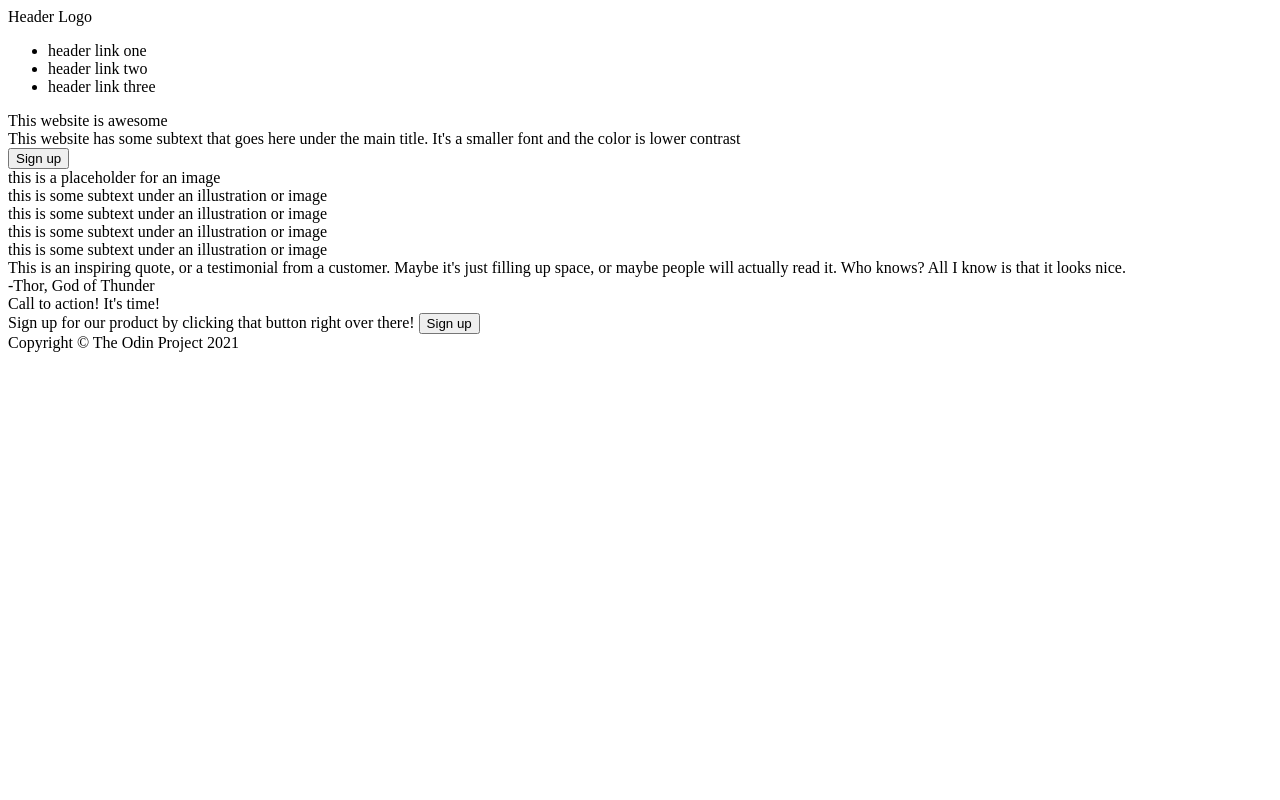
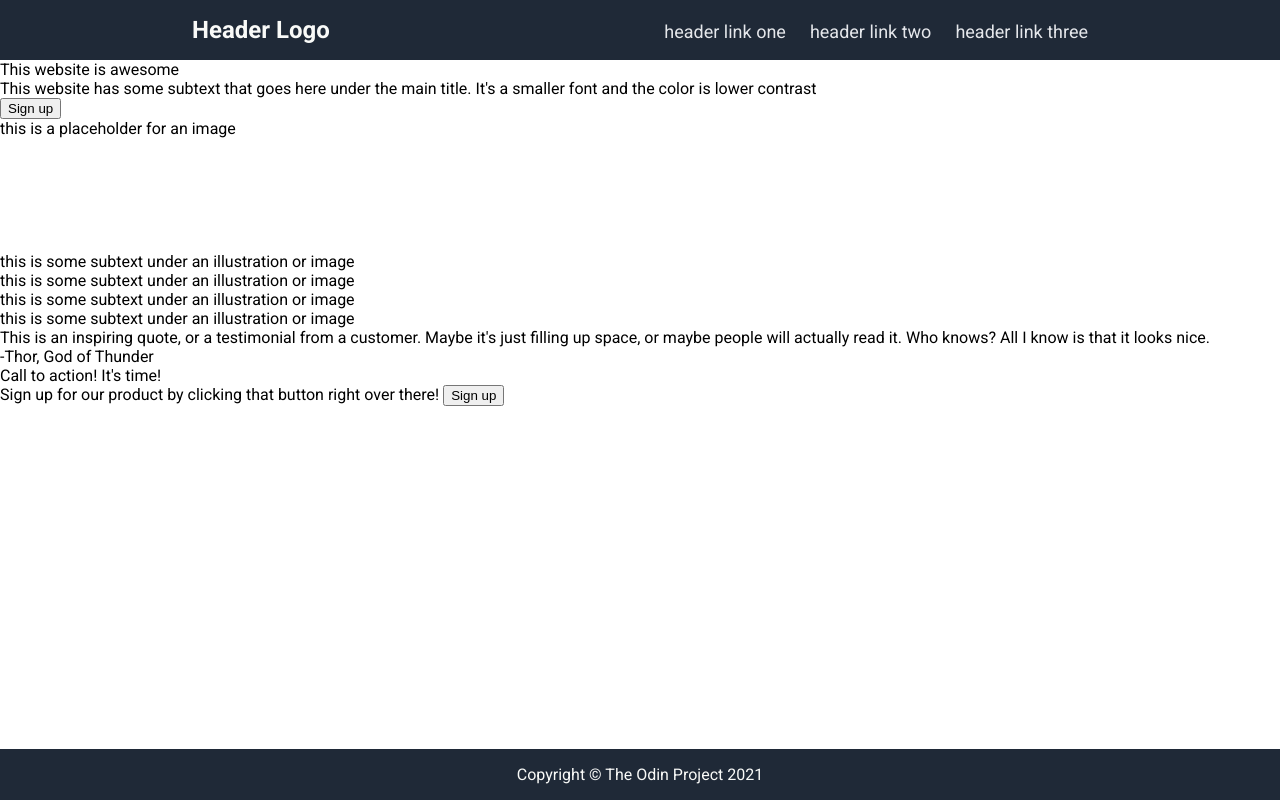
Before and after one commit to axiowashere/odin-landingpage, a plain HTML site: page index.html in a window 1280 px wide. Drawn offline with Linux system fonts and the light colour scheme.

Commit message:
Add header and footer to page
Arranged the header and footer to the
top and bottom of the page to organize the information
there. Used flexbox to arrange the contents and css
to style the content.

```diff
--- a/index.html
+++ b/index.html
@@ -2,19 +2,21 @@
 <html lang="en">
     <head>
         <meta charset="UTF-8">
+        <link rel="stylesheet" href="./style.css">
         <title> Landing Page </title>
     </head>
     <body>
+        <div class="page">
             <div class="header">
                 Header Logo
                 <ul>
-                <li> header link one</li>
-                <li> header link two</li>
-                <li> header link three </li>
+                    <li> <a href="#"> header link one </a> </li>
+                    <li> <a href="#"> header link two </a> </li>
+                    <li> <a href="#"> header link three </a> </li>
                 </ul>
             </div>
             <div class="hero">
-            <div class="header"> This website is awesome</div>
+                <div class="heading"> This website is awesome</div>
                 <div>This website has some subtext that goes here under the main title. It's a smaller font and the color is lower contrast</div>
                 <button> Sign up</button>
                 <div> this is a placeholder for an image</div>
@@ -45,7 +47,7 @@
                     </div>
                 </div>
                 <div class="summary">
-                <div class="header">
+                    <div class="heading">
                         Call to action! It's time!
                     </div>
                     Sign up for our product by clicking that button right over there!
@@ -55,5 +57,6 @@
             <div class="footer">
                 Copyright © The Odin Project 2021
             </div>
+        </div>
     </body>
 </html>
--- a/style.css
+++ b/style.css
@@ -0,0 +1,59 @@
+@import url('https://fonts.googleapis.com/css2?family=Roboto:ital,wght@0,100..900;1,100..900&display=swap');
+
+body{
+    padding:0;
+    margin:0;
+    font-family: 'Roboto', Helvetica, Verdana;
+}
+
+ul {
+    padding:0;
+    margin:0;
+    display: flex;
+    list-style-type: none;
+    gap: 24px;
+    align-items: center;
+}
+
+a {
+    text-decoration: none;
+    color: #E5E7EB;
+    font-size: 18px;
+    font-weight: normal;
+}
+
+.page{
+    display: flex;
+    flex-direction: column;
+    height: 100vh;
+}
+
+.header{
+    display: flex;
+    flex-grow: 0;
+    justify-content: space-between;
+    background-color: #1F2937;
+    color: #F9FAF8;
+    padding: 16px 15%;
+    font-size: 24px;
+    font-weight: bold;
+
+}
+
+.hero{
+    flex-grow: 1;
+}
+
+.content{
+    flex-grow: 3;
+}
+
+
+.footer{
+    display: flex;
+    flex-grow: 0;
+    justify-content: center;
+    background-color: #1F2937;
+    color: #F9FAF8;
+    padding: 16px;
+}
```
Lines whose indentation alone changed are shown as unchanged.
